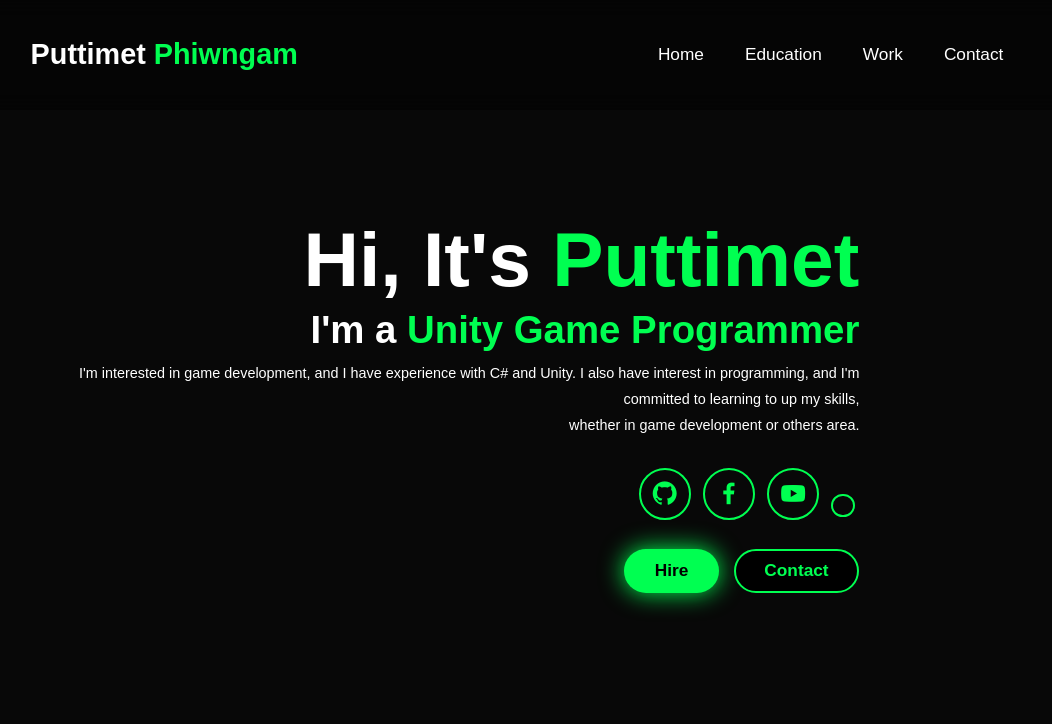
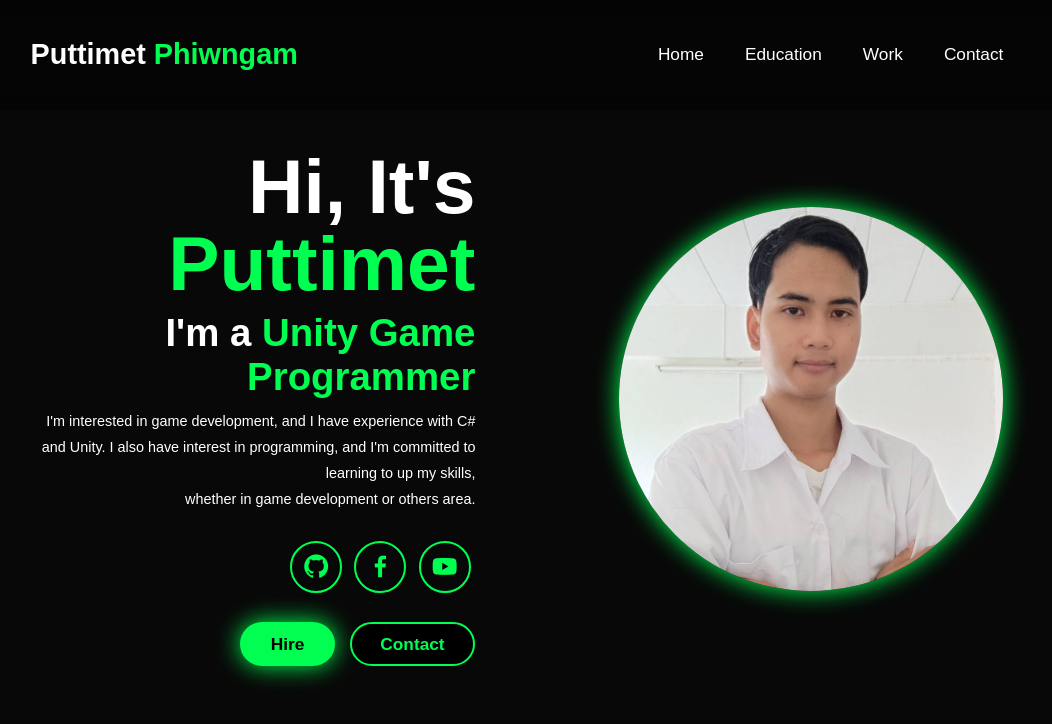
Before and after one commit to Umamii13/my-website, a plain HTML site: page index.html in a window 1280 px wide. Shown: the whole page, without its empty margins (123-1175 px from the left). Drawn offline with nearby package versions, Linux system fonts and the light colour scheme.

Commit message:
Update index.html

```diff
--- a/index.html
+++ b/index.html
@@ -45,9 +45,6 @@
                     <a href="#">
                         <i class="bx bxl-youtube"></i>
                     </a>
-                    <a href="#">
-                        <i class="bx bxl-line"></i>
-                    </a>
                 </div>
 
                 <div class="btn-group">
@@ -57,7 +54,7 @@
             </div>
 
             <div class="home-img">
-                <img src="../my-web/images/me.jpg" alt="">
+                <img src="../my-website/images/me.jpg" alt="">
             </div>
 
         </section>
```
